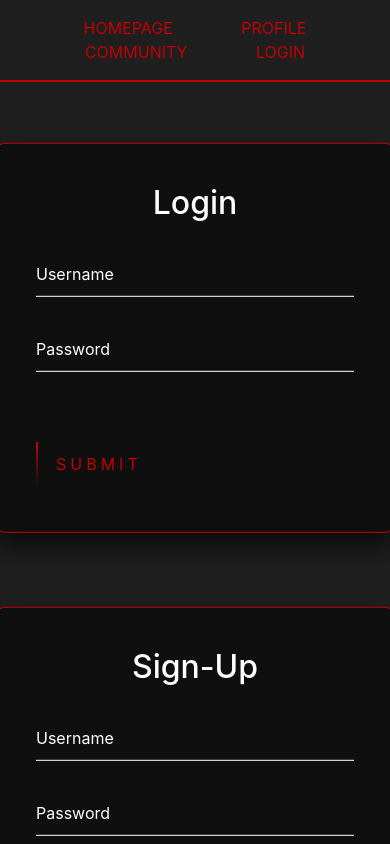
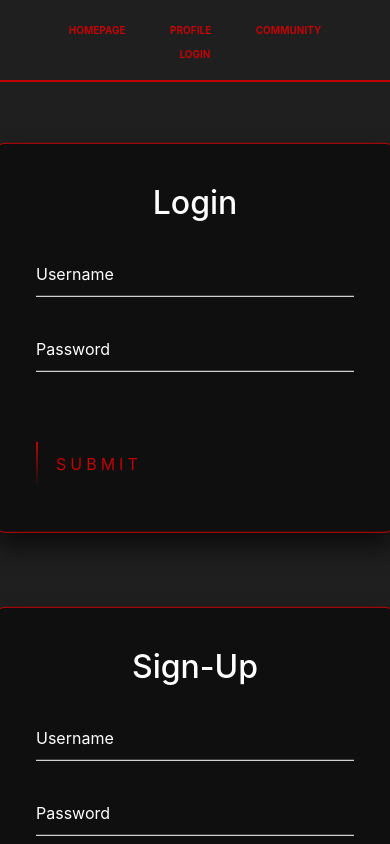
Before and after one commit to AveryNewhart/Avery-Module-2-Chal, a plain HTML site: page testing.html in a window 390 px wide. Shown: the top 844 px of the page. Drawn offline with nearby package versions, Linux system fonts and the light colour scheme.

Commit message:
navbar mobile

```diff
--- a/assets/partthree.css
+++ b/assets/partthree.css
@@ -16,6 +16,7 @@ nav {
 
 nav	a {
 		color: #c10206;
+        font-weight: bolder;
 }
 
 nav a:hover {
@@ -116,10 +117,15 @@ img {
 
 /*Adjust breakpoint as desired to select when the "hamburger" menu is
 replaced by just the links.*/
-@media (max-width: 480px) {
+@media (max-width: 610px) {
     nav .navWide {
 		display: block;
 	}
+
+    nav a {
+        font-size: 10px;
+    }
+
     .size {
         padding-right: 20vw;
         padding-left: 20vw;
@@ -132,7 +138,7 @@ replaced by just the links.*/
       }
 
     .head-col {
-        background-color: rgba(0,0,0,.5);
+        background-color: rgba(0, 0, 0, .5);
     }
 
     .body-div {
@@ -146,7 +152,7 @@ replaced by just the links.*/
     }
 }
 
-@media (max-width: 1052px) {
+@media (max-width: 1160px) {
 	.size {
         padding-right: 20vw;
         padding-left: 20vw;
```
